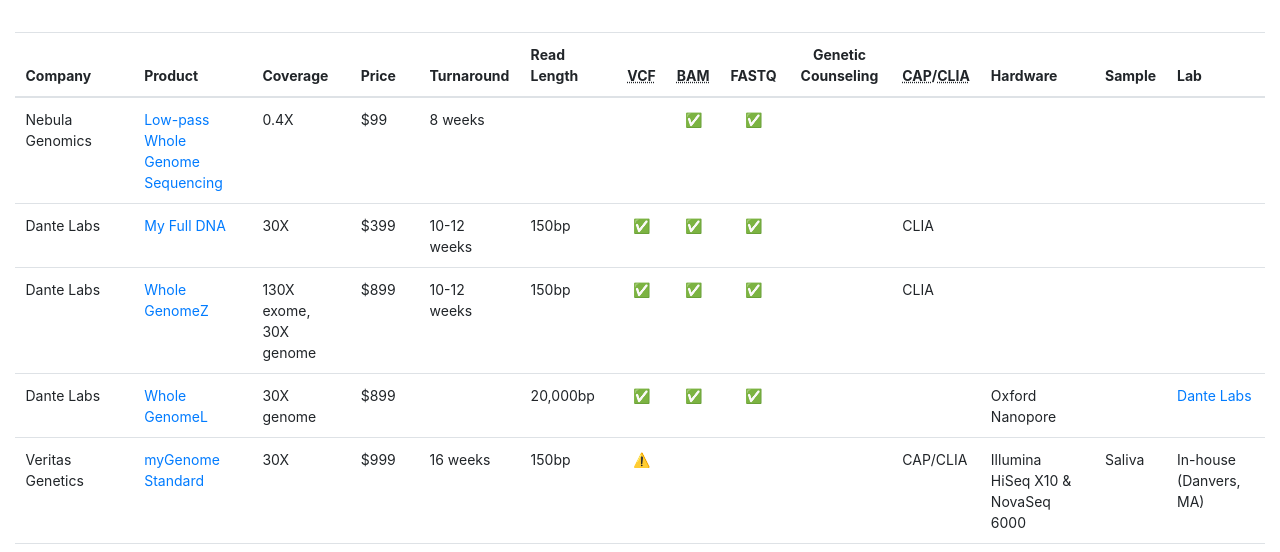
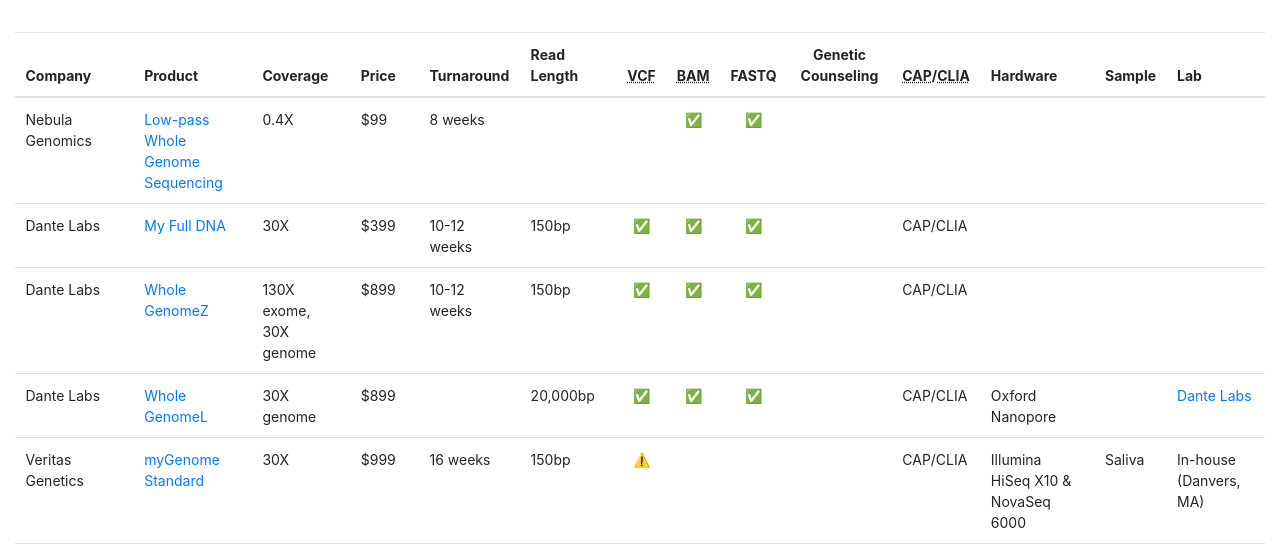
Before and after one commit to beaugunderson/which-genome, a plain HTML site: page index.html in a window 1280 px wide. Shown: the part 248-800 px from the top of the page. Drawn offline with nearby package versions, Linux system fonts and the light colour scheme.

Commit message:
update CAP/CLIA information provided by Dante Labs

```diff
--- a/index.html
+++ b/index.html
@@ -121,7 +121,7 @@
             <td>✅️</td>
             <td>✅️</td>
             <td></td>
-            <td>CLIA</td>
+            <td>CAP/CLIA</td>
             <td></td>
             <td></td>
             <td></td>
@@ -142,7 +142,7 @@
             <td>✅️</td>
             <td>✅️</td>
             <td></td>
-            <td>CLIA</td>
+            <td>CAP/CLIA</td>
             <td></td>
             <td></td>
             <td></td>
@@ -163,7 +163,7 @@
             <td>✅️</td>
             <td>✅️</td>
             <td></td>
-            <td></td>
+            <td>CAP/CLIA</td>
             <td>Oxford Nanopore</td>
             <td></td>
             <td><a href="https://nanoporetech.com/services/providers#tabs-0=Dante-Labs">Dante Labs</a></td>
```
